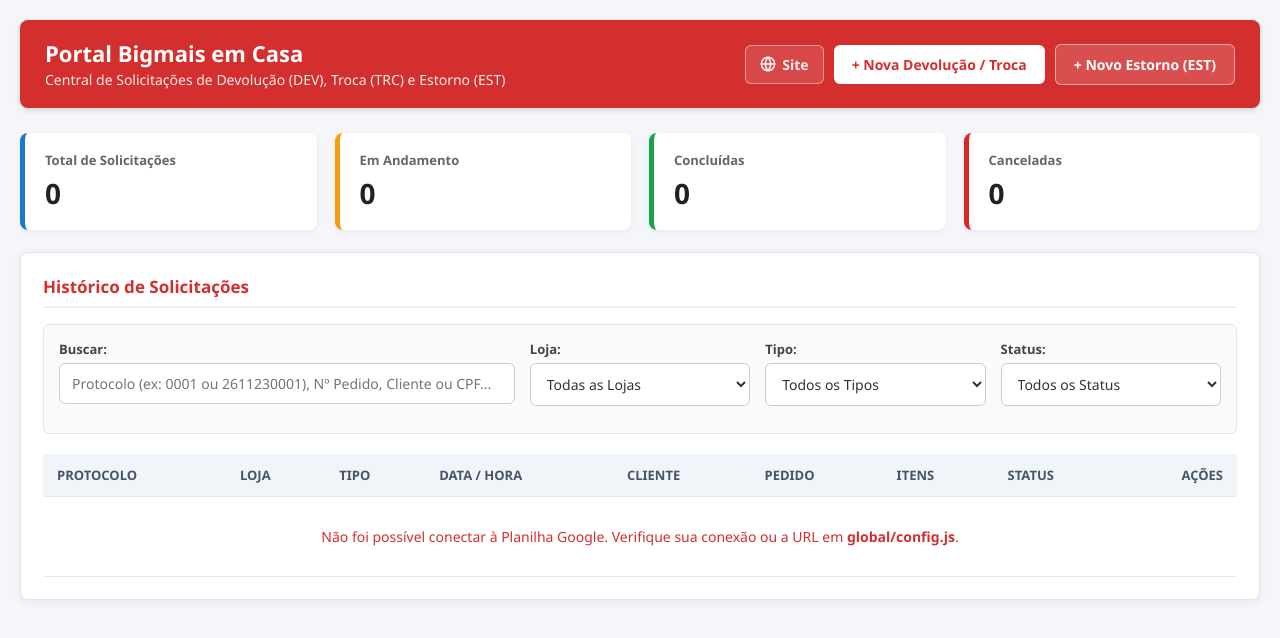
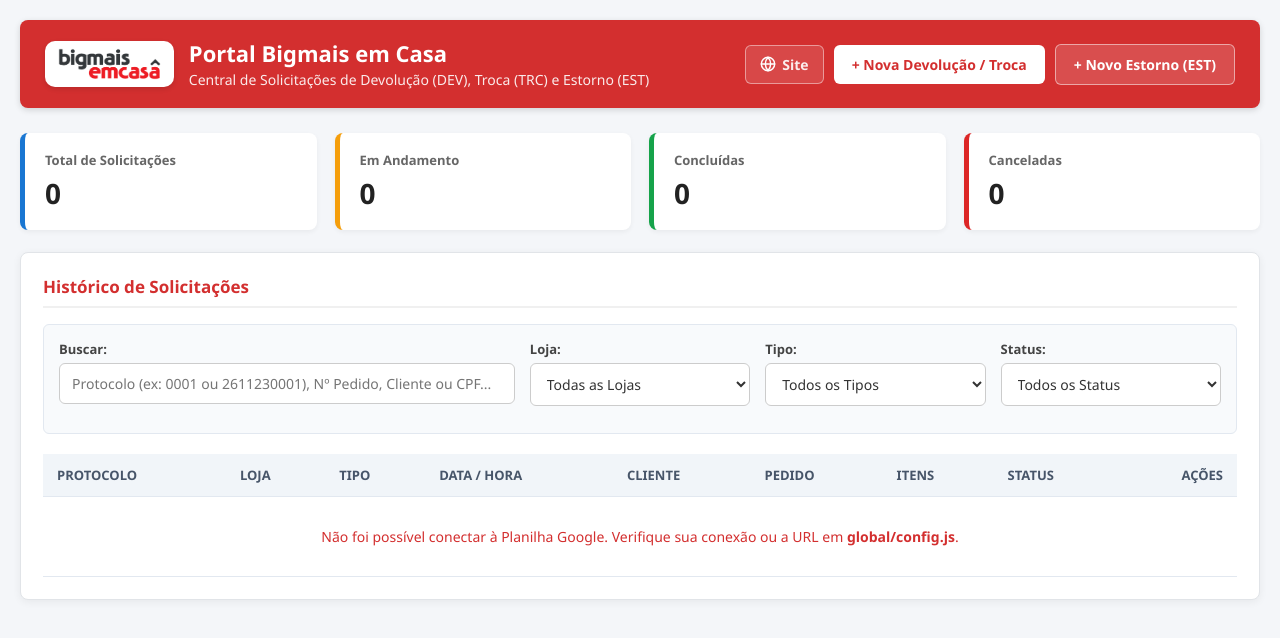
Before and after one commit to paixa-o/portal-bigmaisemcasa, a plain HTML site: page index.html in a window 1280 px wide. Drawn offline with Linux system fonts and the light colour scheme; no server answers.

Commit message:
inserindo logo e alterando o estilo do site

```diff
--- a/global/estilo.css
+++ b/global/estilo.css
@@ -29,6 +29,23 @@ body {
   align-items: center;
   flex-wrap: wrap;
   gap: 15px;
+}
+
+.marca-portal {
+  display: flex;
+  align-items: center;
+  gap: 15px;
+  flex-wrap: wrap;
+}
+
+.logo-portal {
+  height: 46px;
+  width: auto;
+  background-color: #ffffff;
+  padding: 6px 12px;
+  border-radius: 10px;
+  box-shadow: 0 2px 5px rgba(0, 0, 0, 0.12);
+  object-fit: contain;
 }
 
 .cabecalho-portal h1 {
--- a/index.html
+++ b/index.html
@@ -13,9 +13,16 @@
 
   <body>
     <header class="cabecalho-portal">
-      <div>
-        <h1>Portal Bigmais em Casa</h1>
-        <span>Central de Solicitações de Devolução (DEV), Troca (TRC) e Estorno (EST)</span>
+      <div class="marca-portal">
+        <img
+          src="global/logo-bigmais.png"
+          alt="Logo Bigmais em Casa"
+          class="logo-portal"
+        />
+        <div>
+          <h1>Portal Bigmais em Casa</h1>
+          <span>Central de Solicitações de Devolução (DEV), Troca (TRC) e Estorno (EST)</span>
+        </div>
       </div>
       <div class="acoes-cabecalho">
         <a
--- a/sw.js
+++ b/sw.js
@@ -1,4 +1,4 @@
-const CACHE_NAME = "bigmais-em-casa-v2";
+const CACHE_NAME = "bigmais-em-casa-v3";
 const ASSETS = [
   "./",
   "./index.html",
@@ -7,6 +7,7 @@ const ASSETS = [
   "./global/painel.js",
   "./global/config.js",
   "./global/icon.svg",
+  "./global/logo-bigmais.png",
   "./devolucao/index.html",
   "./devolucao/devolucao.js"
 ];
```
